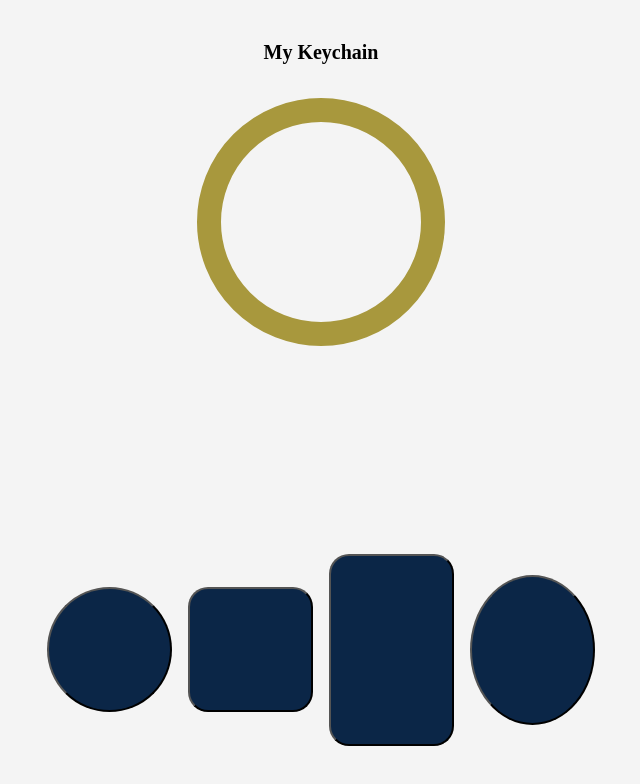
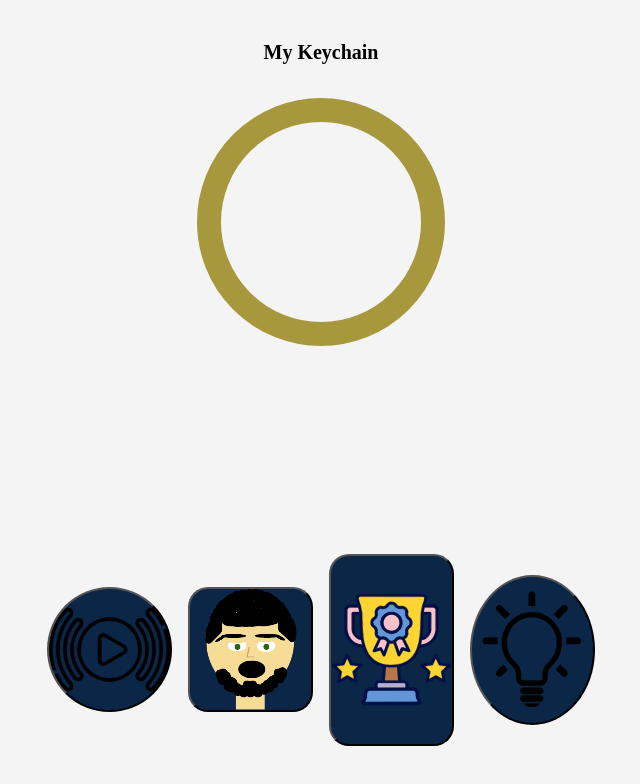
Before and after one commit to alexmilu2002/Sprint0-MWDD, a plain HTML site: page index.html in a window 1280 px wide. Shown: the whole page, without its empty margins (319-959 px from the left). Drawn offline with Linux system fonts and the light colour scheme; the site is published under a folder, as on GitHub Pages, so addresses that start at the root find nothing.

Commit message:
punten bij svgs toegevoegd

```diff
--- a/style.css
+++ b/style.css
@@ -67,13 +67,13 @@ button{
 /* Reduce Motion */
 ul li:nth-child(1) button{
   border-radius:100%;
-  background-image:url("/images/reducemotionsvg.svg");
+  background-image:url("./images/reducemotionsvg.svg");
 }
 
 /* Ik */
 ul li:nth-child(2) button{
   border-radius:20px;
-  background-image:url(/images/karaktersvg.svg);
+  background-image:url(./images/karaktersvg.svg);
 }
 
 /* Goals*/
@@ -81,7 +81,7 @@ ul li:nth-child(3) button{
   width:clamp(75px, 12vw, 125px);
   height:clamp(125px, 15vw, 200px);
   border-radius:20px;
-  background-image:url(/images/doelensvg.svg);
+  background-image:url(./images/doelensvg.svg);
 }
 
 /* Light/Dark */
@@ -90,5 +90,5 @@ ul li:nth-child(4) button{
   border-radius:50%;
   width:clamp(75px, 12vw, 125px);
   height:clamp(95px, 15vw, 150px);
-  background-image:url(/images/gloeilampsvg2.svg);
+  background-image:url(./images/gloeilampsvg2.svg);
 }
```
